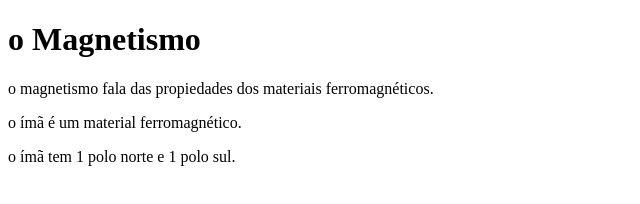
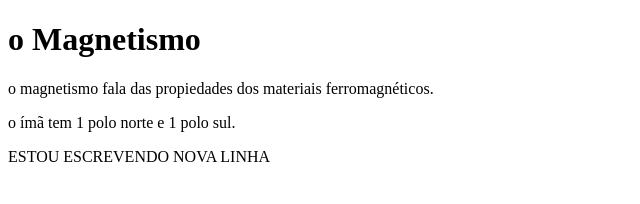
Before and after one commit to ana-souza101/magnetismo-, a plain HTML site: page index.html in a window 1280 px wide. Shown: the whole page, without its empty margins (0-640 px from the left). Drawn offline with Linux system fonts and the light colour scheme.

Commit message:
segunda versao

```diff
--- a/index.html
+++ b/index.html
@@ -8,7 +8,8 @@
 <body>
     <h1>o Magnetismo</h1>
     <p>o magnetismo fala das propiedades dos materiais ferromagnéticos.</p>
-    <p>o ímã é um material ferromagnético.</p>
+
     <p>o ímã tem 1 polo norte e 1 polo sul.</p>
+    <p>ESTOU ESCREVENDO NOVA LINHA</p>
 </body>
 </html>
```
